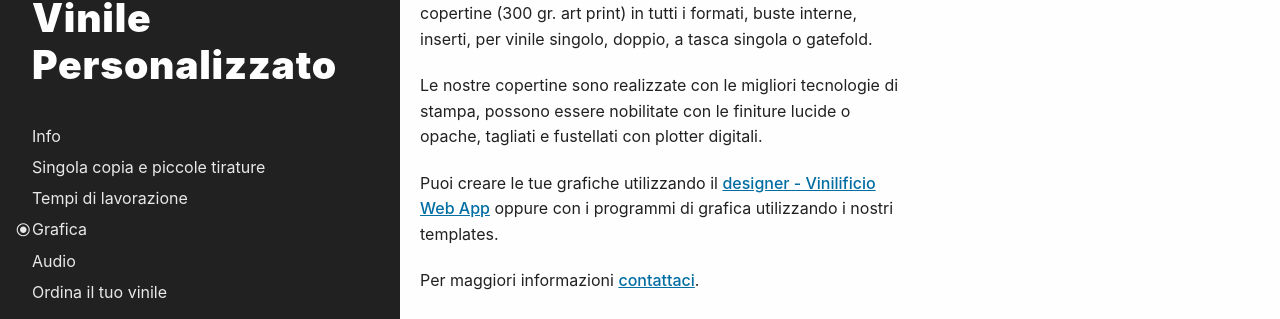
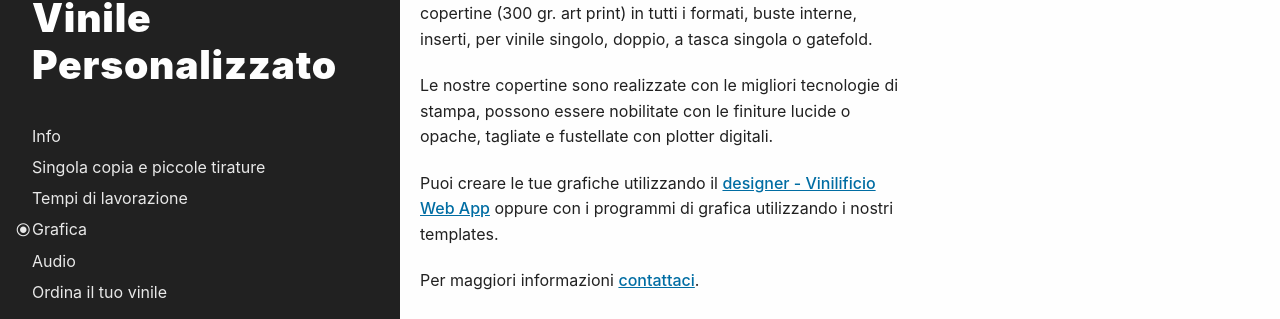
Before and after one commit to Vinilificio/vinilificio.com, a Jekyll site: the page built from _pages/copia-singola.md, in a window 1280 px wide and 900 px high, scrolled down 2059 px. Shown: the part 185-504 px from the top of the window. Built offline with Jekyll 4.4.1, drawn with Linux system fonts in a browser that asks for light colours; nearby versions of some CDN libraries; comment, search, counter and statistics services are not loaded.

Commit message:
Update copia-singola.md

```diff
--- a/_pages/copia-singola.md
+++ b/_pages/copia-singola.md
@@ -63,7 +63,7 @@ _Produrre vinili è un lavoro di alta artiginalità che richiede tempo, attenzio
 
 Stampiamo in singola copia (o in piccole tirature) centrini e copertine (300 gr. art print) in tutti i formati, buste interne, inserti, per vinile singolo, doppio, a tasca singola o gatefold.
 
-Le nostre copertine sono realizzate con le migliori tecnologie di stampa, possono essere nobilitate con le finiture lucide o opache, tagliati e fustellati con plotter digitali.
+Le nostre copertine sono realizzate con le migliori tecnologie di stampa, possono essere nobilitate con le finiture lucide o opache, tagliate e fustellate con plotter digitali.
 
 Puoi creare le tue grafiche utilizzando il [designer - Vinilificio Web App](https://app.vinilificio.com) oppure con i programmi di grafica utilizzando i nostri templates.
 
```
